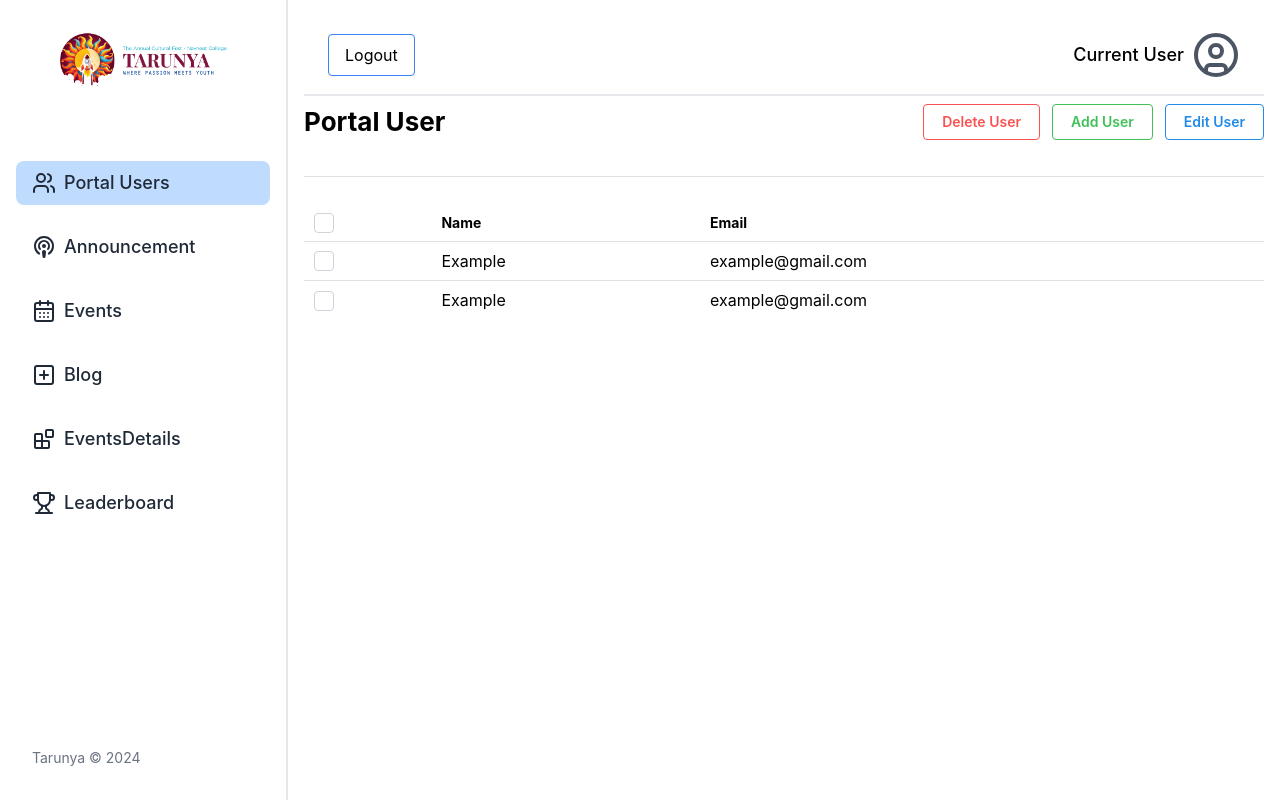
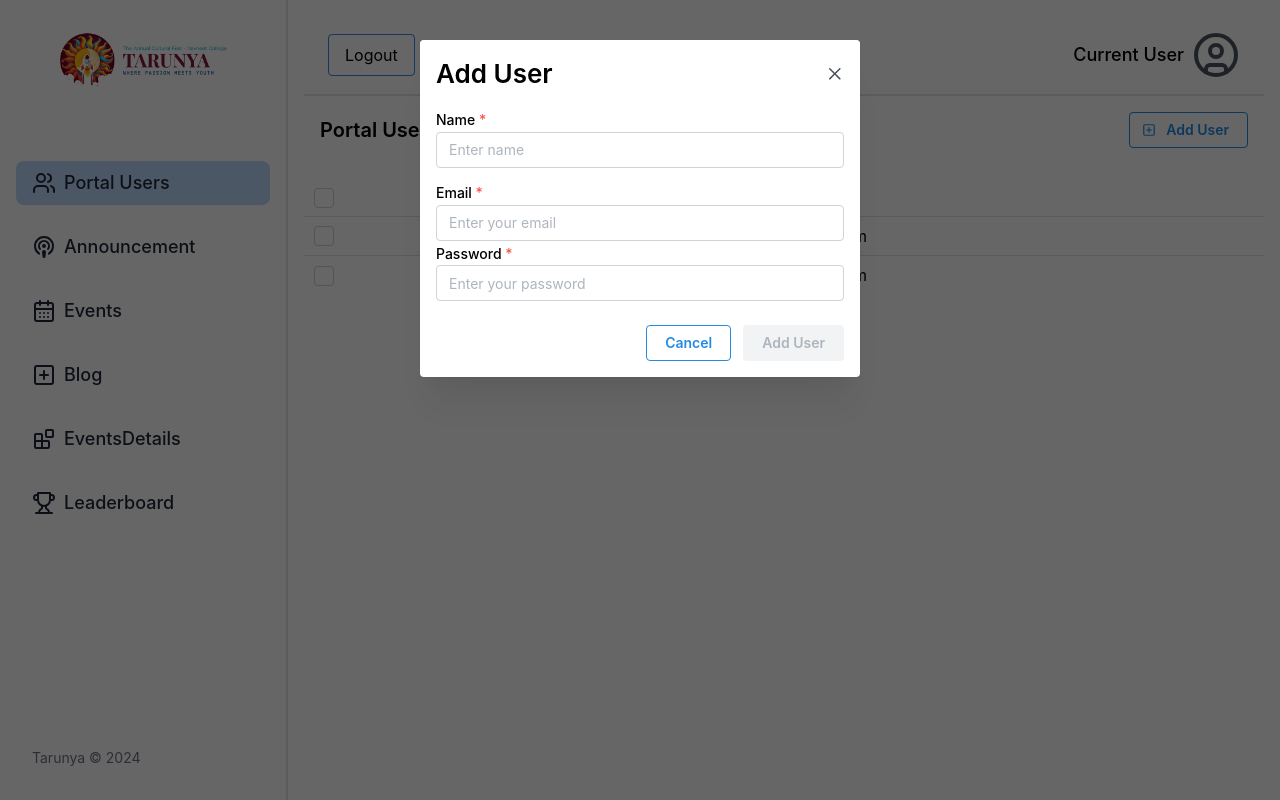
Before and after one commit to Rashid004/Taruniya-Fest, a React (Vite) app: page /admin-panel/user in a window 1280 px wide. Both pictures are taken after a click on the button "Add User". Built offline with nearby package versions, Linux system fonts and the light colour scheme; a web font is replaced by a local one.

Commit message:
Chore: Create user Function

```diff
--- a/package.json
+++ b/package.json
@@ -14,6 +14,7 @@
     "@mantine/core": "^7.13.4",
     "@mantine/hooks": "^7.13.4",
     "feather-icons": "^4.29.2",
+    "firebase": "^11.0.1",
     "framer-motion": "^11.9.0",
     "gsap": "^3.12.5",
     "lucide": "^0.454.0",
--- /dev/null
+++ b/src/Admin/components/Users/AddUserModal.jsx
@@ -0,0 +1,114 @@
+/** @format */
+
+import { Button, Flex, Modal, TextInput, Title } from "@mantine/core";
+import { Loader, SquarePlus } from "lucide-react";
+import { useState } from "react";
+import { CreateUser } from "../../../service/User";
+import { createUserWithEmailAndPassword } from "firebase/auth";
+import { auth } from "../../../config/firebase";
+
+function AddUserModal() {
+  const [showModal, setShowModal] = useState(false); // Initially set to false to keep modal hidden
+
+  const [name, setName] = useState("");
+  const [email, setEmail] = useState("");
+  const [password, setPassword] = useState("");
+  const [isSubmiting, setIsSubmiting] = useState(false);
+
+  // Create A user
+  const handleSubmit = async (e) => {
+    e.preventDefault(); // Prevent form default behavior
+    try {
+      const userCredentials = await createUserWithEmailAndPassword(
+        auth,
+        email,
+        password
+      );
+      const user = userCredentials.user;
+
+      const userData = {
+        id: user.uid,
+        name: name,
+        email: email,
+        password: password,
+      };
+
+      // Call to save the user in your database
+      await CreateUser(userData);
+      reset();
+      setShowModal(false);
+    } catch (error) {
+      console.log("Error creating user:", error);
+    }
+  };
+
+  const reset = () => {
+    setName("");
+    setEmail("");
+    setPassword("");
+  };
+
+  return (
+    <Flex mb={16} justify="space-between" align="center" className="py-4 px-4">
+      <h2 className="text-xl font-semibold">Portal User</h2>
+      <Button
+        leftSection={<SquarePlus size="1em" />}
+        variant="outline"
+        onClick={() => setShowModal(true)}
+      >
+        Add User
+      </Button>
+
+      <Modal
+        opened={showModal}
+        onClose={() => setShowModal(false)}
+        title={
+          <Title order={2} fw={600}>
+            Add User
+          </Title>
+        }
+      >
+        <form onSubmit={handleSubmit}>
+          <TextInput
+            value={name}
+            label="Name"
+            placeholder="Enter name"
+            radius="sm"
+            mb={12}
+            onChange={(e) => setName(e.target.value)}
+            required
+          />
+          <TextInput
+            label="Email"
+            placeholder="Enter your email"
+            value={email}
+            onChange={(e) => setEmail(e.target.value)}
+            required
+          />
+          <TextInput
+            label="Password"
+            placeholder="Enter your password"
+            type="password"
+            value={password}
+            onChange={(e) => setPassword(e.target.value)}
+            required
+          />
+          <Flex justify="flex-end" mt={24} gap={12}>
+            <Button variant="outline" onClick={() => setShowModal(false)}>
+              Cancel
+            </Button>
+            <Button
+              type="submit"
+              variant="outline"
+              disabled={!name || !email || !password}
+            >
+              Add User
+            </Button>
+          </Flex>
+        </form>
+      </Modal>
+    </Flex>
+  );
+}
+
+export default AddUserModal;
--- a/src/Admin/components/UserTable.jsx
+++ b/src/Admin/components/Users/UserTable.jsx
@@ -7,7 +7,7 @@ import { Trash, PlusCircle, Edit } from "lucide-react";
 function UserTable() {
   return (
     <Flex direction="column" gap="md">
-      <Flex align="center" justify="space-between" className="py-2">
+      {/* <Flex align="center" justify="space-between" className="py-2">
         <Title order={1} size="h2">
           Portal User
         </Title>
@@ -36,7 +36,7 @@ function UserTable() {
         </Flex>
       </Flex>
 
-      <Divider my="sm" />
+      <Divider my="sm" /> */}
 
       <Table highlightOnHover>
         <Table.Thead>
--- a/src/components/Admin/ManageUser.jsx
+++ b/src/components/Admin/ManageUser.jsx
@@ -1,10 +1,12 @@
 /** @format */
 
-import UserTable from "../../Admin/components/UserTable";
+import AddUserModal from "../../Admin/components/Users/AddUserModal";
+import UserTable from "../../Admin/components/Users/UserTable";
 
 function ManageUser() {
   return (
     <div>
+      <AddUserModal />
       <UserTable />
     </div>
   );
--- /dev/null
+++ b/src/config/firebase.js
@@ -0,0 +1,22 @@
+/** @format */
+import { getFirestore } from "firebase/firestore";
+import { getAuth } from "firebase/auth";
+import { initializeApp } from "firebase/app";
+
+const firebaseConfig = {
+  apiKey: "AIzaSyC5F0eNb_GFY1icHKojrDuACIvjLd8qdgg",
+  authDomain: "tarunya-fest.firebaseapp.com",
+  projectId: "tarunya-fest",
+  storageBucket: "tarunya-fest.firebasestorage.app",
+  messagingSenderId: "196295866314",
+  appId: "1:196295866314:web:a729004e3912e1348d0133",
+  measurementId: "G-FEJSZXTWZC",
+};
+
+// Initialize Firebase
+const app = initializeApp(firebaseConfig);
+
+const db = getFirestore(app);
+
+const auth = getAuth(app);
+export { db, auth };
--- /dev/null
+++ b/src/service/Announcement.js
@@ -0,0 +1 @@
+/** @format */
--- /dev/null
+++ b/src/service/User.js
@@ -0,0 +1,13 @@
+/** @format */
+import { doc, setDoc } from "firebase/firestore";
+import { db } from "../config/firebase";
+export const CreateUser = async (body) => {
+  try {
+    const userRef = doc(db, "users", body.id);
+    await setDoc(userRef, body);
+    console.log("User Created");
+  } catch (error) {
+    console.log(error);
+    console.log("Error Creating User");
+  }
+};
```
Also changed, not shown: src/Admin/components/Users/UserRow.jsx (renamed from src/Admin/components/UserRow.jsx), src/service/Blog.js (added), src/service/Leaderboard.js (added), 1 other file (tests, documents, lock files or other folders).
